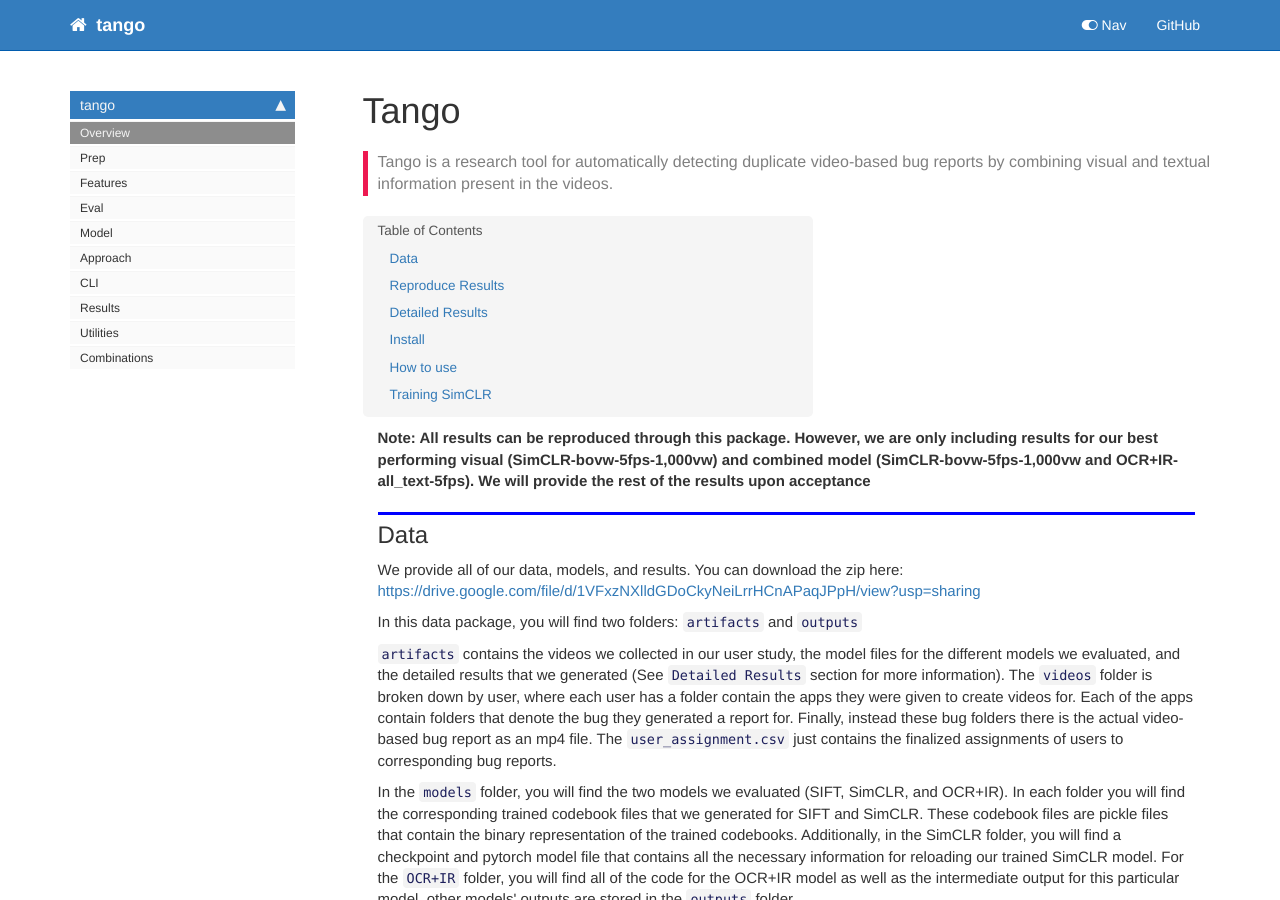
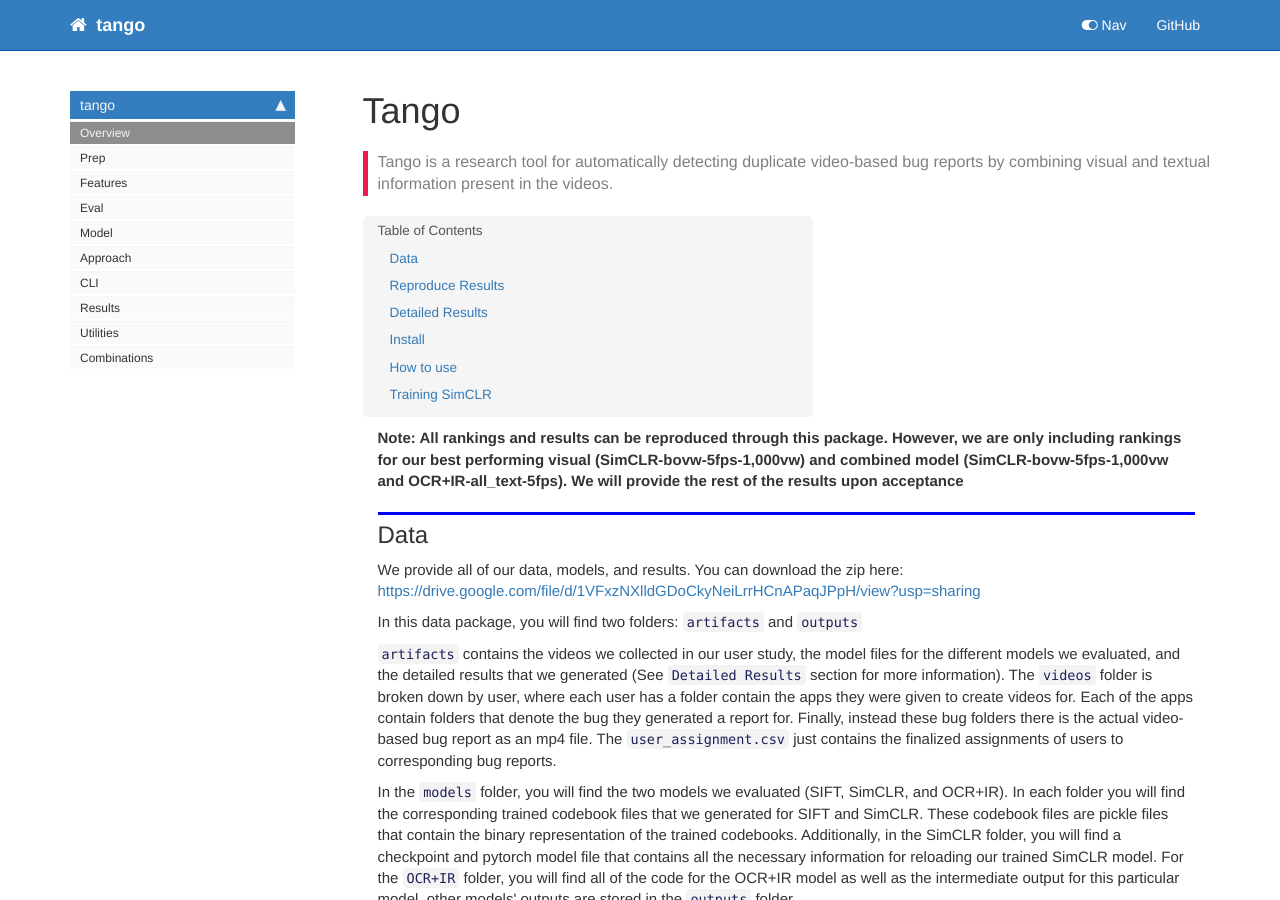
Before and after one commit to ncoop57/tango, a Jekyll site: the page built from docs/index.html, in a window 1280 px wide and 900 px high. Built offline with Jekyll 4.4.1, drawn with Linux system fonts in a browser that asks for light colours; nearby versions of some CDN libraries; comment, search, counter and statistics services are not loaded.

Commit message:
Update readme

```diff
--- a/docs/index.html
+++ b/docs/index.html
@@ -24,7 +24,7 @@ summary: "Tango is a research tool for automatically detecting duplicate video-b
 </div>
 <div class="cell border-box-sizing text_cell rendered"><div class="inner_cell">
 <div class="text_cell_render border-box-sizing rendered_html">
-<p><strong>Note: All results can be reproduced through this package. However, we are only including results for our best performing visual (SimCLR-bovw-5fps-1,000vw) and combined model (SimCLR-bovw-5fps-1,000vw and OCR+IR-all_text-5fps). We will provide the rest of the results upon acceptance</strong></p>
+<p><strong>Note: All rankings and results can be reproduced through this package. However, we are only including rankings for our best performing visual (SimCLR-bovw-5fps-1,000vw) and combined model (SimCLR-bovw-5fps-1,000vw and OCR+IR-all_text-5fps). We will provide the rest of the results upon acceptance</strong></p>
 
 </div>
 </div>
```
Also changed, not shown: README.md, 1 other file.
